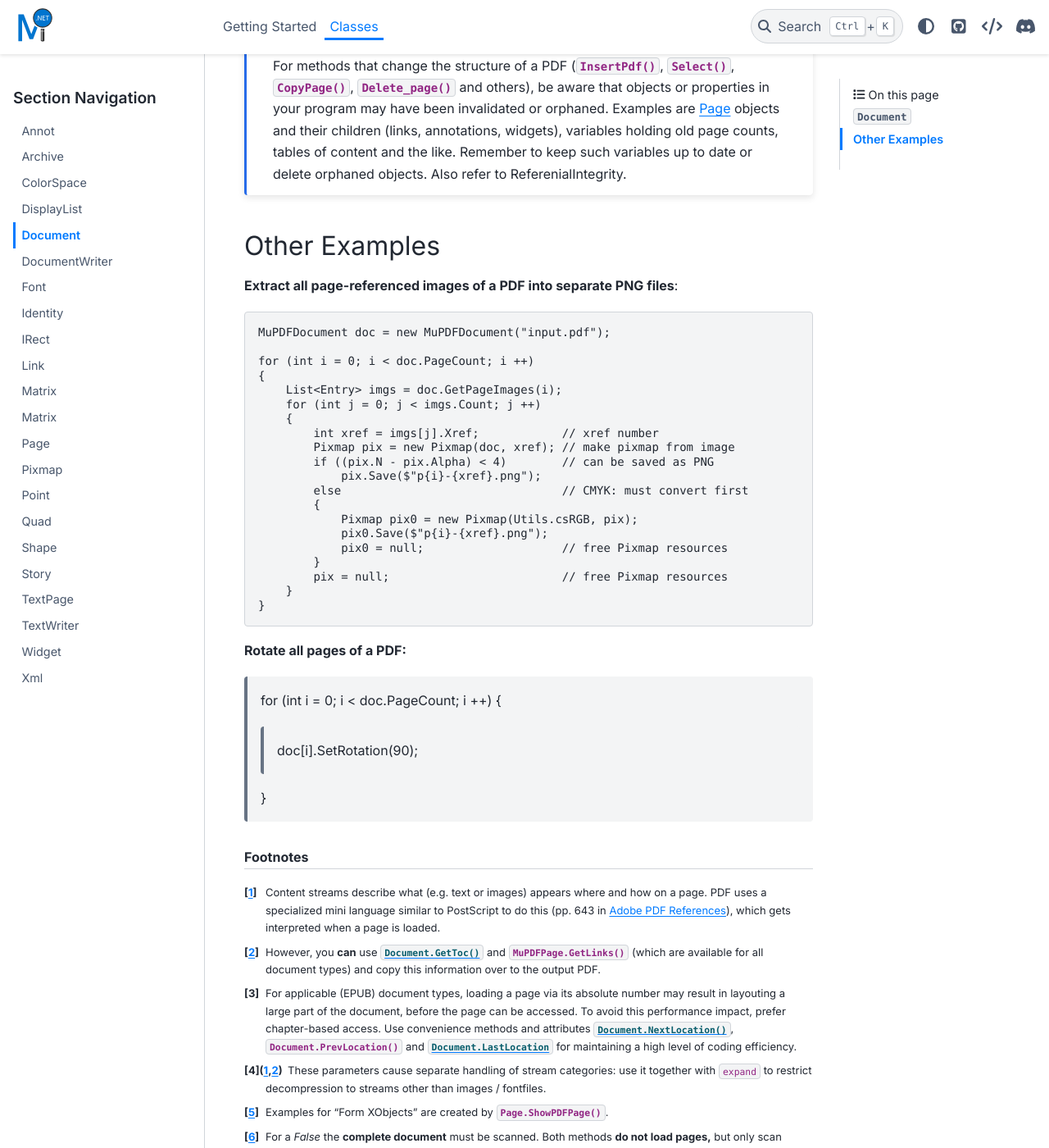
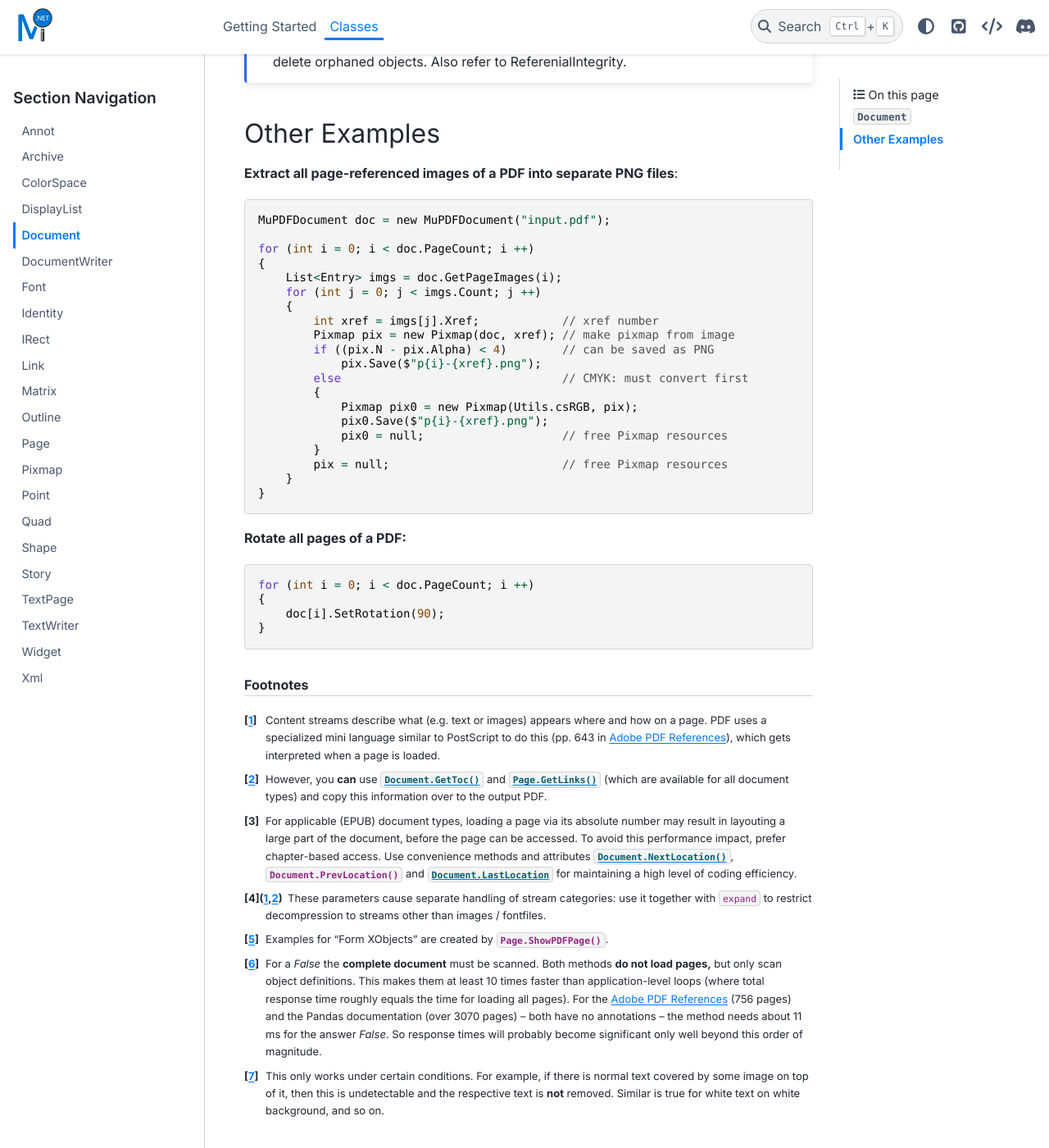
Before and after one commit to ArtifexSoftware/MuPDF.NET, a Sphinx documentation site: the page built from docs/document.rst, in a window 1280 px wide and 1400 px high, scrolled down 63945 px. Shown: the whole window at 82% size. Built offline with Sphinx 7.4.7 and the PyData theme 0.15.4, drawn with Linux system fonts in a browser that asks for light colours; pages that are not in the unit, such as notebooks, are missing from menus; some of the changed text lies outside the part shown.

Commit message:
Some docs tweaks.

```diff
--- a/docs/document-writer-class.rst
+++ b/docs/document-writer-class.rst
@@ -9,7 +9,7 @@
 |pdf_only_class|
 
 
-This class represents a utility which can output various :ref:`document types supported by PyMuPDF<Supported_File_Types>`.
+This class represents a utility which can output various document types supported by MuPDF.
 
 Only used for outputting PDF documents whose pages are populated by :ref:`Story` DOMs.
 
--- a/docs/document.rst
+++ b/docs/document.rst
@@ -203,7 +203,9 @@
       * HTM, HTML, XHTML: **always** opened, `metadata["format"]` is "HTML5", resp. "XHTML".
       * XML, FB2: **always** opened, `metadata["format"]` is "FictionBook2".
 
-    Overview of possible forms, note: `open` is a synonym of `Document`
+    Overview of possible forms, note: `open` is a synonym of `Document`:
+
+    .. code-block:: c
 
         // from a file
         Document doc = new Document("some.pdf");
@@ -674,15 +676,7 @@
 
       - If in doubt, we **strongly recommend** to use :meth:`GetPdfStr`! This function automatically generates the right brackets, escapes, and overall format.
 
-  .. method:: GetPagePixmap(
-            int pno,
-            Matrix matrix: IdentityMatrix,
-            int dpi: 0,
-            string ColorSpace: null,
-            Rect clip: null,
-            bool alpha: false,
-            bool annots: true
-        )
+  .. method:: GetPagePixmap(int pno, Matrix matrix: IdentityMatrix, int dpi: 0, string ColorSpace: null, Rect clip: null, bool alpha: false, bool annots: true)
 
     Creates a pixmap from page *pno* (zero-based). Invokes :meth:`Page.GetPixmap`.
 
@@ -1689,7 +1683,9 @@
 
 Other Examples
 ----------------
-**Extract all page-referenced images of a PDF into separate PNG files**::
+**Extract all page-referenced images of a PDF into separate PNG files**:
+
+.. code-block:: c
 
   MuPDFDocument doc = new MuPDFDocument("input.pdf");
 
@@ -1714,6 +1710,8 @@
 
 **Rotate all pages of a PDF:**
 
+.. code-block:: c
+
   for (int i = 0; i < doc.PageCount; i ++)
   {
       doc[i].SetRotation(90);
@@ -1723,7 +1721,7 @@
 
 .. [#f1] Content streams describe what (e.g. text or images) appears where and how on a page. PDF uses a specialized mini language similar to PostScript to do this (pp. 643 in :ref:`AdobeManual`), which gets interpreted when a page is loaded.
 
-.. [#f2] However, you **can** use :meth:`Document.GetToc` and :meth:`MuPDFPage.GetLinks` (which are available for all document types) and copy this information over to the output PDF.
+.. [#f2] However, you **can** use :meth:`Document.GetToc` and :meth:`Page.GetLinks` (which are available for all document types) and copy this information over to the output PDF.
 
 .. [#f3] For applicable (EPUB) document types, loading a page via its absolute number may result in layouting a large part of the document, before the page can be accessed. To avoid this performance impact, prefer chapter-based access. Use convenience methods and attributes :meth:`Document.NextLocation`, :meth:`Document.PrevLocation` and :attr:`Document.LastLocation` for maintaining a high level of coding efficiency.
 
--- a/docs/index.rst
+++ b/docs/index.rst
@@ -42,7 +42,7 @@
 
 |MuPDF.NET| is hosted on `GitHub <https://github.com/ArtifexSoftware/MuPDF.NET>`_ and is registered on `NuGet <https://www.nuget.org/packages/MuPDF.NET/>`_.
 
-|MuPDF.NET| has been derived from `PyMuPDF <https://github.com/pymupdf/PyMuPDF>`_ and it closely follows its structure. So for most of PyMuPDF's classes, features and functions you will find a respective MuPDF.NET object doing the same sort of thing.
+|MuPDF.NET| has been derived from `PyMuPDF <https://github.com/pymupdf/PyMuPDF>`_ and it closely follows its structure. So for most of |PyMuPDF|'s classes, features and functions you will find a respective |MuPDF.NET| object doing the same sort of thing.
 
 Pease note that there are deviations as per how objects are named. We will publish a table in due time that maps |MuPDF.NET| and |PyMuPDF| names.
 
--- a/docs/outline.rst
+++ b/docs/outline.rst
@@ -3,7 +3,7 @@
 .. _Outline:
 
 ================
-Matrix
+Outline
 ================
 
 *outline* (or "bookmark"), is a property of *Document*. If not *null*, it stands for the first outline item of the document. Its properties in turn define the characteristics of this item and also point to other outline items in "horizontal" or downward direction. The full tree of all outline items for e.g. a conventional table of contents (TOC) can be recovered by following these "pointers".
```
